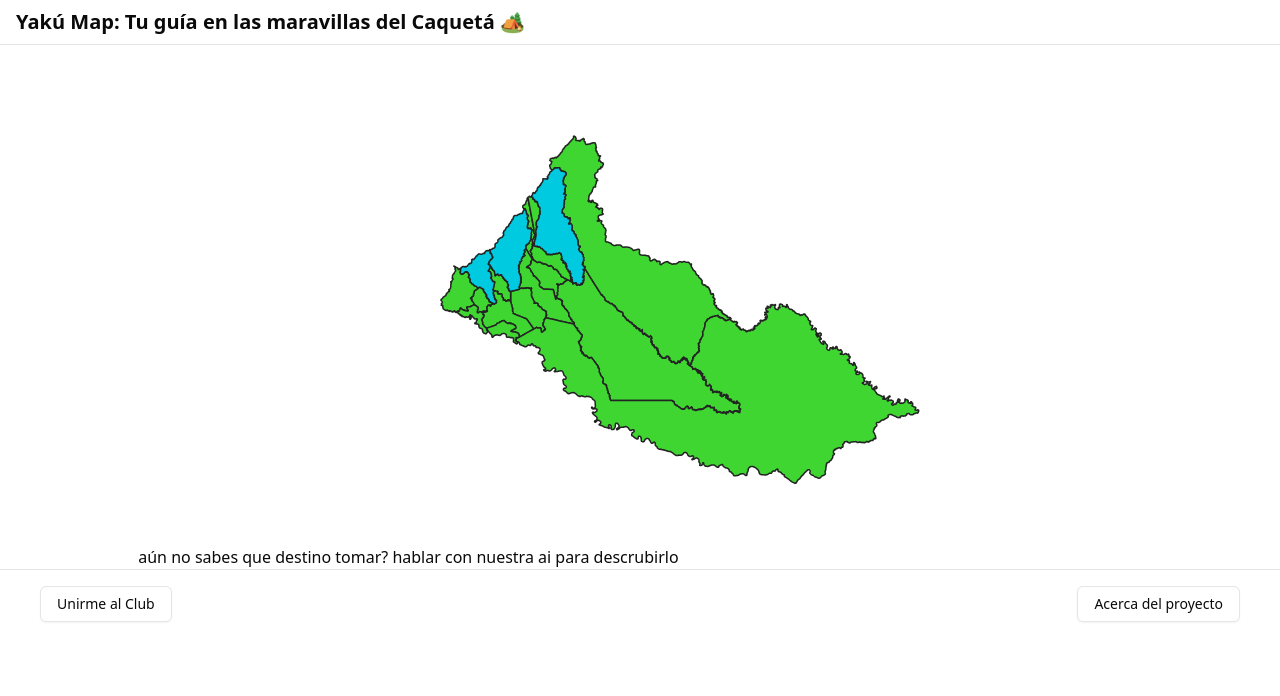
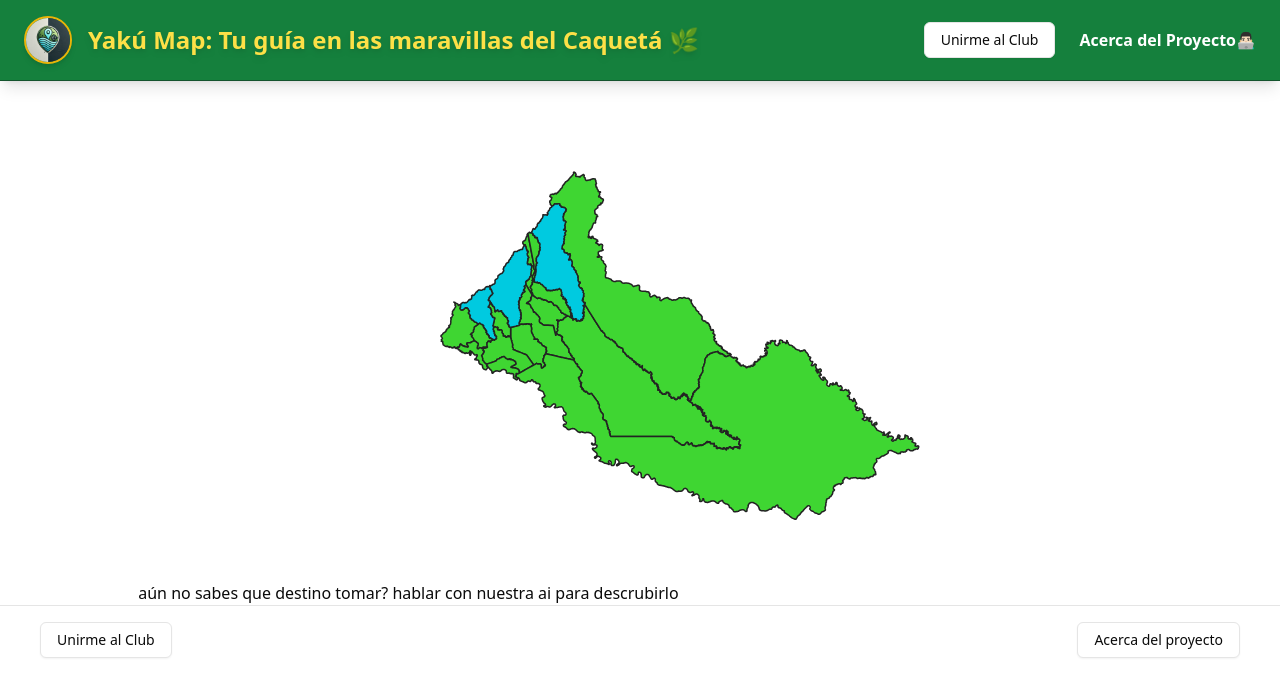
Before and after one commit to wildchamo/caquetic-turismo, a Next.js app: page / in a window 1280 px wide. Shown: the top 696 px of the page. Built offline with nearby package versions, Linux system fonts and the light colour scheme; no server answers.

Commit message:
Diseño front

```diff
--- a/src/components/ui/header.jsx
+++ b/src/components/ui/header.jsx
@@ -1,13 +1,33 @@
+import { UserInfoModal } from "@/hooks/user-info-modal";
 import Link from "next/link";
 
 export default function Header() {
   return (
-    <header className="flex items-center justify-between px-4 py-2 bg-background border-b">
+    <header className="flex items-center justify-between px-6 py-4 bg-green-700 border-b border-green-900 shadow-lg">
+      {/* Logo y título */}
       <Link href={"/"}>
-        <h1 className="text-xl font-bold">
-          Yakú Map: Tu guía en las maravillas del Caquetá 🏕️
-        </h1>
+        <div className="flex items-center gap-4 cursor-pointer">
+          <img
+            src="/YAKUMAP.png" // Reemplaza con la ruta de tu logo amazónico
+            alt="Yakú Map Logo"
+            className="w-12 h-12 rounded-full border-2 border-yellow-500 shadow-md"
+          />
+          <h1 className="text-2xl font-extrabold text-yellow-300 drop-shadow-md ">
+            Yakú Map: Tu guía en las maravillas del Caquetá 🌿
+          </h1>
+        </div>
       </Link>
+
+      {/* Botones de navegación */}
+      <nav className="flex items-center gap-6">
+      <UserInfoModal></UserInfoModal>
+        <Link
+         href="/about"
+          className="text-white hover:text-yellow-300 transition duration-300 font-semibold"
+        >
+          Acerca del Proyecto👨🏻‍💻
+        </Link>
+      </nav>
     </header>
   );
 }
```
